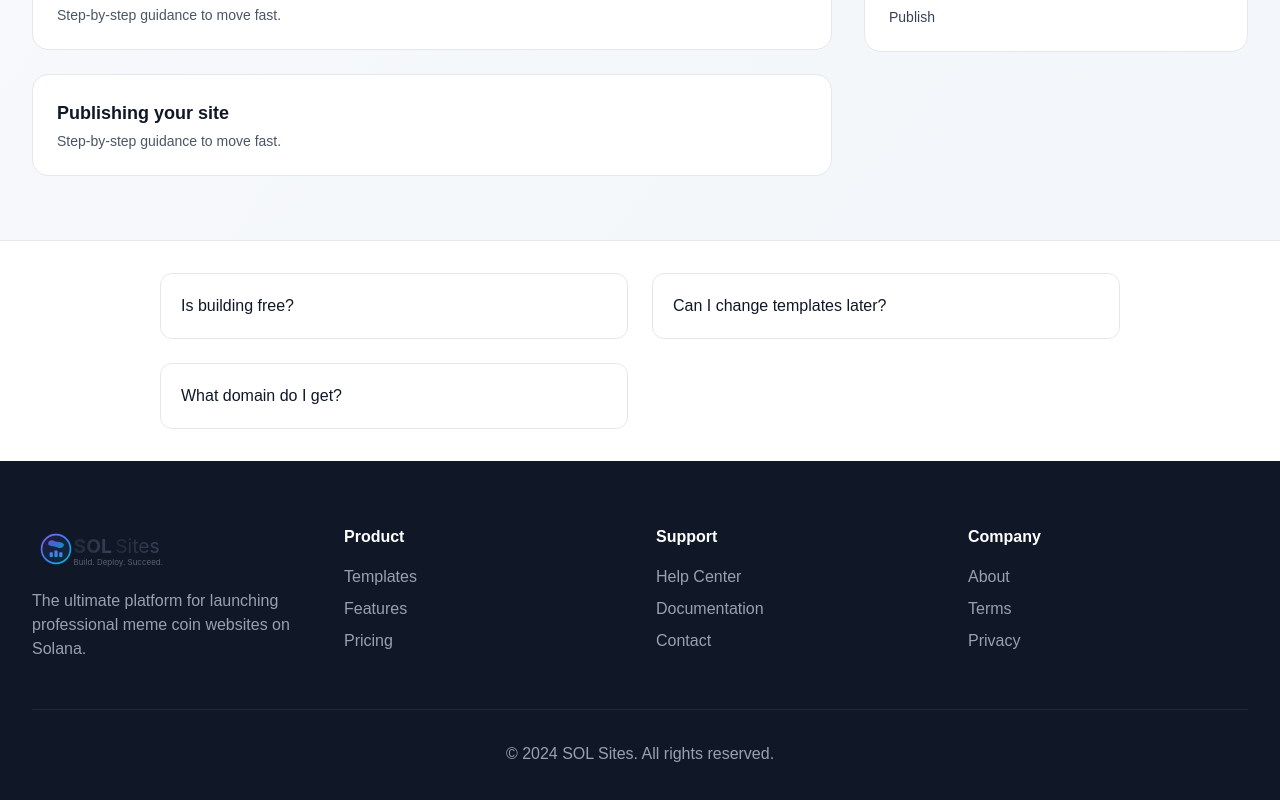
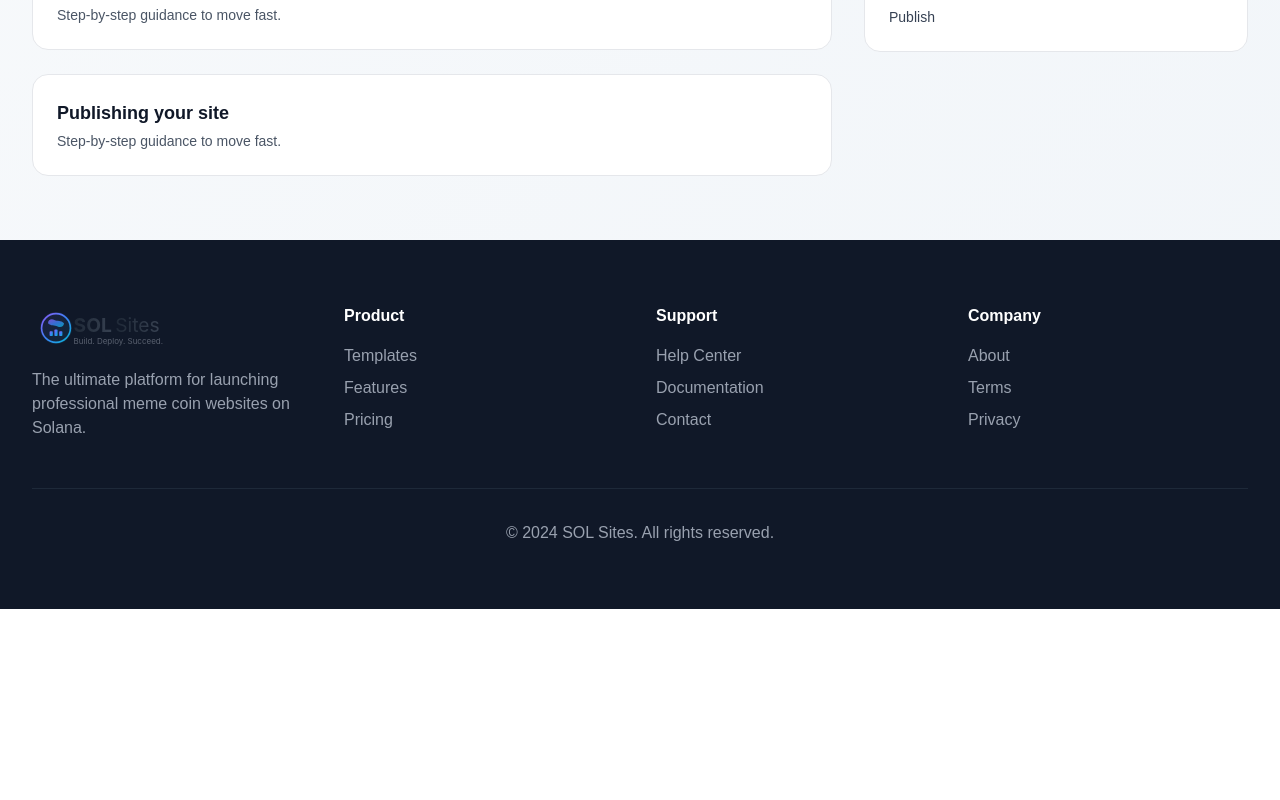
Before and after one commit to LTOFFICIALUK/solsites, a Next.js app: page /help in a window 1280 px wide. Shown: the part 688-1488 px from the top of the page. After the commit the page ends 1297 px from the top, so only its background shows below. Built offline with nearby package versions, Linux system fonts and the light colour scheme; no server answers.

Commit message:
chore(help): remove FAQ grid boxes per design request

```diff
--- a/src/app/help/page.tsx
+++ b/src/app/help/page.tsx
@@ -14,11 +14,7 @@ const HelpPage = () => {
     { title: 'Publishing your site', href: '/docs#publish' },
   ]
 
-  const faqs = [
-    { q: 'Is building free?', a: 'Yes. You can build, save, and preview your site without paying. Publishing costs 1 SOL per project.' },
-    { q: 'Can I change templates later?', a: 'Yes. You can switch templates and keep your content. Review before publishing.' },
-    { q: 'What domain do I get?', a: 'Your site is published to {name}.solsites.fun with free SSL and global CDN.' },
-  ]
+  // FAQ removed per request to simplify the Help Center page
 
   return (
     <div className="min-h-screen bg-gradient-to-br from-slate-50 to-slate-100">
@@ -62,16 +58,7 @@ const HelpPage = () => {
         </div>
       </section>
 
-      <section className="py-8 bg-white border-t border-gray-200">
-        <div className="max-w-5xl mx-auto px-4 sm:px-6 lg:px-8 grid grid-cols-1 md:grid-cols-2 gap-6">
-          {faqs.map(({ q, a }) => (
-            <details key={q} className="group rounded-xl border border-gray-200 p-5 open:shadow-sm bg-white">
-              <summary className="marker:none cursor-pointer list-none select-none font-medium text-gray-900 outline-none focus-visible:ring-2 focus-visible:ring-blue-600 rounded">{q}</summary>
-              <p className="mt-3 text-gray-600 text-sm">{a}</p>
-            </details>
-          ))}
-        </div>
-      </section>
+      {/* FAQ section intentionally removed */}
 
       <SiteFooter />
     </div>
```
